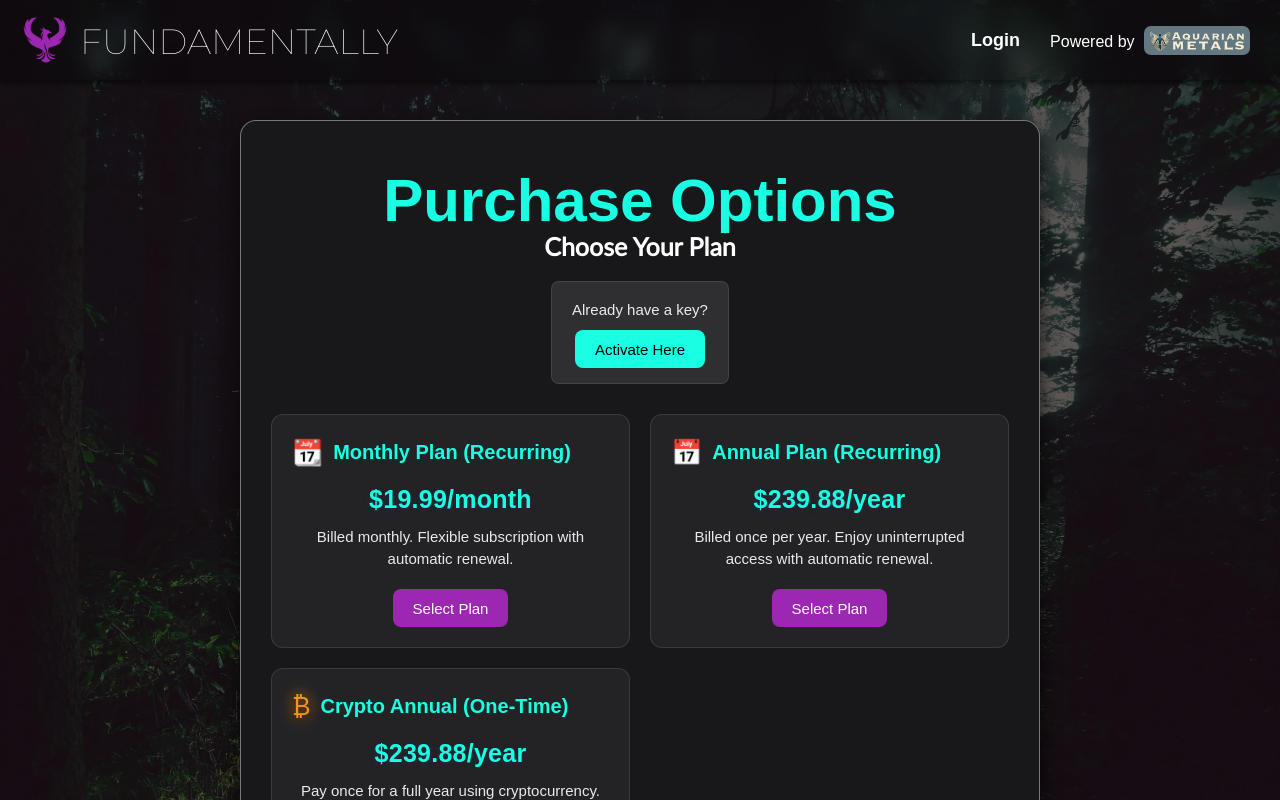
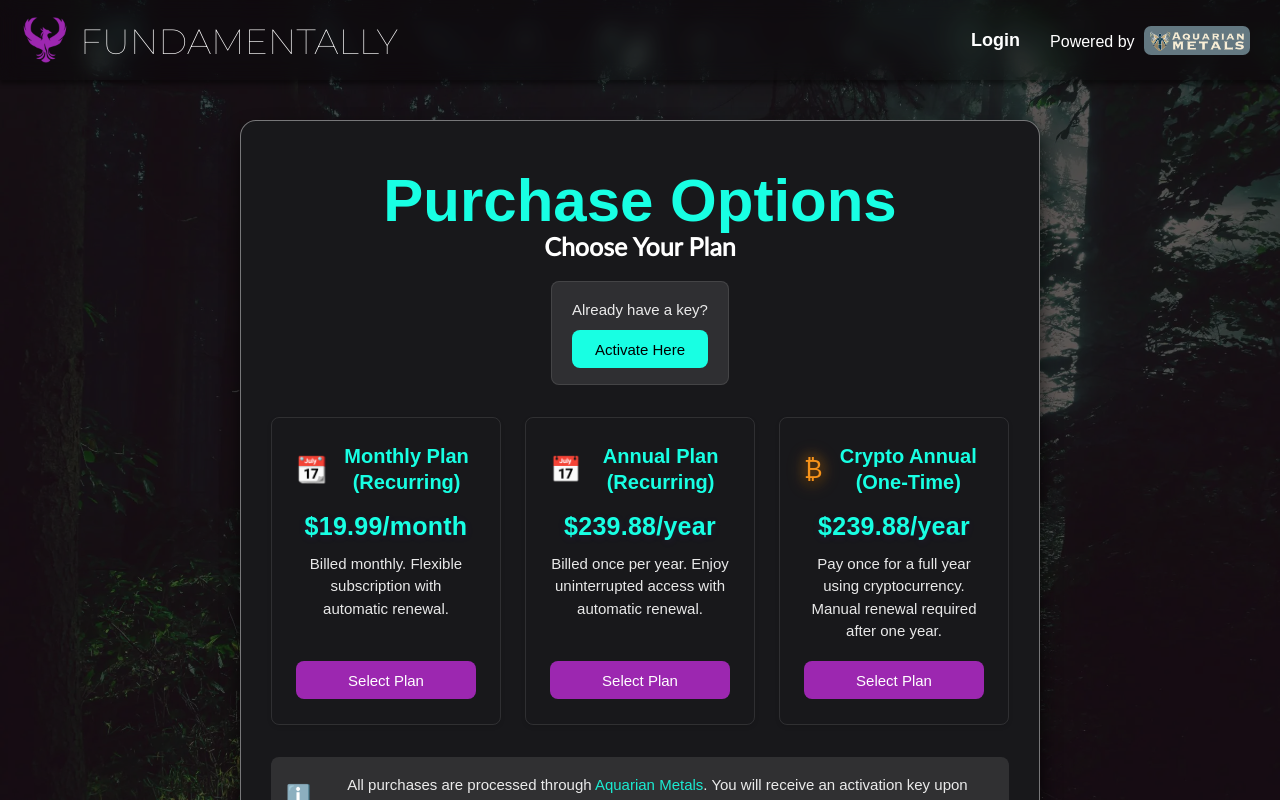
Before and after one commit to razorsyntax/fundamentally-fleek, an Angular app: page /purchase-options in a window 1280 px wide. Shown: the top 800 px of the page. Built offline with nearby package versions, Linux system fonts and the light colour scheme.

Commit message:
updated purchase page

```diff
--- a/src/app/purchase-options/purchase-options.component.html
+++ b/src/app/purchase-options/purchase-options.component.html
@@ -98,4 +98,114 @@
 	white-space: nowrap;
 	border: 0;
 }
+
+.options-grid {
+	display: grid;
+	grid-template-columns: repeat(3, 1fr);
+	gap: 24px;
+	margin: 32px 0;
+	max-width: 1200px;
+	margin-left: auto;
+	margin-right: auto;
+}
+
+.option-card {
+	display: flex;
+	flex-direction: column;
+	background: var(--surface-color);
+	border-radius: 8px;
+	padding: 24px;
+	box-shadow: 0 2px 4px rgba(0, 0, 0, 0.1);
+	transition: transform 0.2s ease-in-out, box-shadow 0.2s ease-in-out;
+	height: 100%;
+	box-sizing: border-box;
+}
+
+.option-card:hover {
+	transform: translateY(-4px);
+	box-shadow: 0 4px 8px rgba(0, 0, 0, 0.15);
+}
+
+.card-header {
+	display: flex;
+	align-items: center;
+	gap: 12px;
+	margin-bottom: 16px;
+}
+
+.card-icon {
+	font-size: 24px;
+	display: flex;
+	align-items: center;
+	justify-content: center;
+}
+
+.card-title {
+	margin: 0;
+	font-size: 1.25em;
+	font-weight: 600;
+}
+
+.card-content {
+	flex: 1;
+	margin-bottom: 16px;
+	min-height: 0;
+}
+
+.plan-price {
+	font-size: 2em;
+	font-weight: 700;
+	margin-bottom: 12px;
+	color: var(--primary-color);
+}
+
+.card-actions {
+	margin-top: auto;
+	width: 100%;
+}
+
+.button {
+	display: block;
+	width: 100%;
+	padding: 12px 16px;
+	text-align: center;
+	text-decoration: none;
+	border-radius: 4px;
+	font-weight: 600;
+	transition: background-color 0.2s ease-in-out;
+	box-sizing: border-box;
+	white-space: nowrap;
+	overflow: hidden;
+	text-overflow: ellipsis;
+}
+
+.button.primary {
+	background-color: var(--primary-color);
+	color: white;
+}
+
+.button.primary:hover {
+	background-color: var(--primary-color-dark);
+}
+
+.button.accent {
+	background-color: var(--accent-color);
+	color: white;
+}
+
+.button.accent:hover {
+	background-color: var(--accent-color-dark);
+}
+
+@media (max-width: 1024px) {
+	.options-grid {
+		grid-template-columns: repeat(2, 1fr);
+	}
+}
+
+@media (max-width: 768px) {
+	.options-grid {
+		grid-template-columns: 1fr;
+	}
+}
 </style>
```
